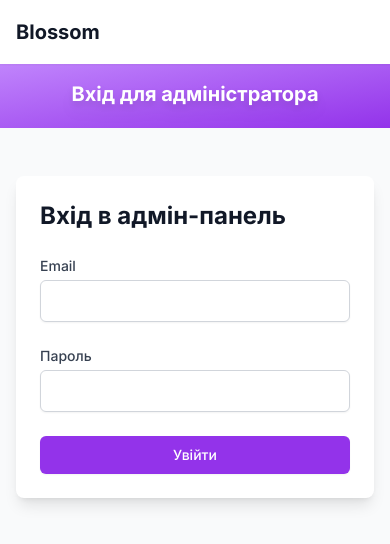
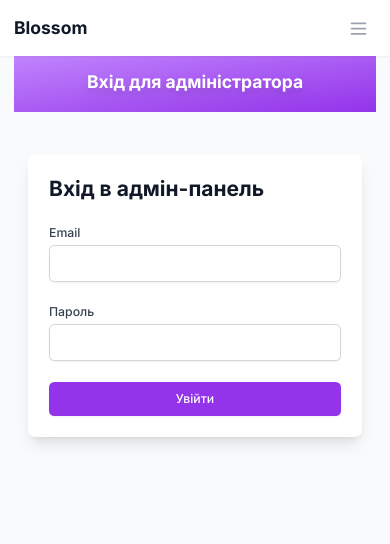
Before and after one commit to Blossom444/blossom, a Next.js app: page /admin/login in a window 390 px wide. Shown: the top 544 px of the page. Built offline with nearby package versions, Linux system fonts and the light colour scheme; no server answers.

Commit message:
feat: migrate from Firebase to MongoDB, update auth system and UI components

```diff
--- a/src/app/api/auth/register/route.ts
+++ b/src/app/api/auth/register/route.ts
@@ -1,70 +1,63 @@
 import { NextResponse } from 'next/server';
+import { hash } from 'bcryptjs';
 import { connectToDatabase } from '@/lib/mongodb';
-import bcrypt from 'bcryptjs';
+import User from '@/models/User';
 
-export async function POST(request: Request) {
+export async function POST(req: Request) {
   try {
-    const { name, email, password } = await request.json();
+    const { name, email, password } = await req.json();
 
+    // Валідація
     if (!name || !email || !password) {
       return NextResponse.json(
-        { error: 'Name, email and password are required' },
+        { error: 'Всі поля обов\'язкові' },
         { status: 400 }
       );
     }
 
-    const mongoose = await connectToDatabase();
-    const User = mongoose.models.User || mongoose.model('User', new mongoose.Schema({
-      name: String,
-      email: String,
-      password: String,
-      role: String,
-      isPremium: Boolean,
-      accessibleMeditations: [String],
-      accessiblePractices: [String],
-      createdAt: String
-    }));
-
-    // Check if user already exists
-    const existingUser = await User.findOne({ email });
-    if (existingUser) {
+    if (password.length < 6) {
       return NextResponse.json(
-        { error: 'User already exists' },
+        { error: 'Пароль повинен містити мінімум 6 символів' },
         { status: 400 }
       );
     }
 
-    // Hash password
-    const hashedPassword = await bcrypt.hash(password, 10);
+    // Підключення до бази даних
+    await connectToDatabase();
 
-    // Create new user
+    // Перевірка чи існує користувач
+    const existingUser = await User.findOne({ email });
+    if (existingUser) {
+      return NextResponse.json(
+        { error: 'Користувач з таким email вже існує' },
+        { status: 400 }
+      );
+    }
+
+    // Хешування паролю
+    const hashedPassword = await hash(password, 12);
+
+    // Створення нового користувача
     const user = await User.create({
       name,
       email,
       password: hashedPassword,
       role: 'user',
-      isPremium: false,
-      accessibleMeditations: [],
-      accessiblePractices: [],
-      createdAt: new Date().toISOString()
+      createdAt: new Date(),
+      updatedAt: new Date(),
     });
 
-    const userResponse = {
-      _id: user._id.toString(),
-      name: user.name,
-      email: user.email,
-      role: user.role,
-      isPremium: user.isPremium,
-      accessibleMeditations: user.accessibleMeditations,
-      accessiblePractices: user.accessiblePractices,
-      createdAt: user.createdAt
-    };
+    // Видаляємо пароль з відповіді
+    const { password: _, ...userWithoutPassword } = user.toObject();
 
-    return NextResponse.json(userResponse);
+    return NextResponse.json(
+      { message: 'Користувача успішно створено', user: userWithoutPassword },
+      { status: 201 }
+    );
   } catch (error) {
     console.error('Registration error:', error);
     return NextResponse.json(
-      { error: 'Internal server error' },
+      { error: 'Помилка при реєстрації' },
       { status: 500 }
     );
   }
--- a/src/app/globals.css
+++ b/src/app/globals.css
@@ -75,16 +75,53 @@
   }
 }
 
+html {
+  font-size: 16px;
+  -webkit-text-size-adjust: 100%;
+  -ms-text-size-adjust: 100%;
+}
+
 body {
   color: rgb(var(--foreground-rgb));
   background: rgb(var(--background-rgb));
   min-height: 100vh;
   display: flex;
   flex-direction: column;
+  overflow-x: hidden;
+  -webkit-overflow-scrolling: touch;
 }
 
 main {
   flex: 1;
+  padding: 0;
+}
+
+/* Мобільні стилі */
+@media (max-width: 768px) {
+  html {
+    font-size: 14px;
+  }
+
+  body {
+    padding: 0;
+    margin: 0;
+  }
+
+  main {
+    padding: 0 1rem;
+  }
+
+  .container {
+    padding: 0 1rem;
+  }
+}
+
+/* Touch-friendly стилі */
+@media (pointer: coarse) {
+  button, a {
+    min-height: 44px;
+    min-width: 44px;
+  }
 }
 
 /* Додаткові стилі для кращого відображення */
@@ -108,6 +145,14 @@ main {
   max-width: 800px;
 }
 
+@media (max-width: 768px) {
+  .pdf-container {
+    margin: 1rem;
+    padding: 1rem;
+    border-radius: 0.25rem;
+  }
+}
+
 .pdf-content {
   font-family: 'Inter', sans-serif;
   line-height: 1.6;
@@ -121,11 +166,25 @@ main {
   color: #1a1a1a;
 }
 
+@media (max-width: 768px) {
+  .pdf-content h1 {
+    font-size: 1.5rem;
+    margin-bottom: 1rem;
+  }
+}
+
 .pdf-content h2 {
   font-size: 1.5rem;
   font-weight: 600;
   margin: 2rem 0 1rem;
   color: #2a2a2a;
+}
+
+@media (max-width: 768px) {
+  .pdf-content h2 {
+    font-size: 1.25rem;
+    margin: 1.5rem 0 0.75rem;
+  }
 }
 
 .pdf-content p {
@@ -137,6 +196,19 @@ main {
   padding-left: 2rem;
 }
 
+@media (max-width: 768px) {
+  .pdf-content ul, .pdf-content ol {
+    padding-left: 1.5rem;
+  }
+}
+
 .pdf-content li {
   margin-bottom: 0.5rem;
 }
+
+/* Покращення для торкових пристроїв */
+.touch-target {
+  min-height: 44px;
+  min-width: 44px;
+  padding: 8px 12px;
+}
--- a/src/app/layout.tsx
+++ b/src/app/layout.tsx
@@ -10,6 +10,7 @@ const inter = Inter({ subsets: ['latin'] })
 export const metadata: Metadata = {
   title: 'Blossom - Медитації та Розвиток',
   description: 'Платформа для медитацій та особистого розвитку',
+  viewport: 'width=device-width, initial-scale=1, maximum-scale=1, user-scalable=no',
 }
 
 export default function RootLayout({
@@ -21,14 +22,14 @@ export default function RootLayout({
     <html lang="uk">
       <head>
         <meta charSet="utf-8" />
-        <meta name="viewport" content="width=device-width, initial-scale=1" />
+        <meta name="viewport" content="width=device-width, initial-scale=1, maximum-scale=1, user-scalable=no" />
         <link rel="icon" href="/favicon.ico" />
       </head>
-      <body className={`${inter.className} h-full bg-gray-50 antialiased`}>
+      <body className={`${inter.className} h-full bg-gray-50 antialiased overflow-x-hidden`}>
         <SessionProvider>
           <AuthProvider>
             <Header />
-            <main className="min-h-screen bg-gray-50">
+            <main className="min-h-screen bg-gray-50 pt-0">
               {children}
             </main>
           </AuthProvider>
--- a/src/components/Header.tsx
+++ b/src/components/Header.tsx
@@ -3,22 +3,34 @@
 import Link from 'next/link';
 import { usePathname } from 'next/navigation';
 import { useSession, signOut } from 'next-auth/react';
+import { useState } from 'react';
 
 export default function Header() {
   const pathname = usePathname();
   const { data: session } = useSession();
+  const [isMobileMenuOpen, setIsMobileMenuOpen] = useState(false);
 
   const isActive = (path: string) => pathname === path;
+
+  const toggleMobileMenu = () => {
+    setIsMobileMenuOpen(!isMobileMenuOpen);
+  };
+
+  const closeMobileMenu = () => {
+    setIsMobileMenuOpen(false);
+  };
 
   return (
     <header className="bg-white shadow-sm sticky top-0 z-50">
       <nav className="max-w-7xl mx-auto px-4 sm:px-6 lg:px-8">
         <div className="flex justify-between h-16">
           <div className="flex">
-            <Link href="/" className="flex items-center">
+            <Link href="/" className="flex items-center" onClick={closeMobileMenu}>
               <span className="text-xl font-bold text-gray-900">Blossom</span>
             </Link>
-            <div className="hidden sm:ml-6 sm:flex sm:space-x-8">
+
+            {/* Desktop Navigation */}
+            <div className="hidden md:ml-6 md:flex md:space-x-8">
               <Link
                 href="/meditations"
                 className={`inline-flex items-center px-1 pt-1 border-b-2 text-sm font-medium ${
@@ -63,7 +75,9 @@ export default function Header() {
               )}
             </div>
           </div>
-          <div className="hidden sm:ml-6 sm:flex sm:items-center">
+
+          {/* Desktop Auth Menu */}
+          <div className="hidden md:ml-6 md:flex md:items-center">
             {session?.user ? (
               <div className="flex items-center space-x-4">
                 <Link
@@ -100,7 +114,125 @@ export default function Header() {
               </div>
             )}
           </div>
+
+          {/* Mobile menu button */}
+          <div className="md:hidden flex items-center">
+            <button
+              onClick={toggleMobileMenu}
+              className="inline-flex items-center justify-center p-2 rounded-md text-gray-400 hover:text-gray-500 hover:bg-gray-100 focus:outline-none focus:ring-2 focus:ring-inset focus:ring-indigo-500"
+            >
+              <span className="sr-only">Відкрити головне меню</span>
+              {!isMobileMenuOpen ? (
+                <svg className="block h-6 w-6" xmlns="http://www.w3.org/2000/svg" fill="none" viewBox="0 0 24 24" stroke="currentColor">
+                  <path strokeLinecap="round" strokeLinejoin="round" strokeWidth={2} d="M4 6h16M4 12h16M4 18h16" />
+                </svg>
+              ) : (
+                <svg className="block h-6 w-6" xmlns="http://www.w3.org/2000/svg" fill="none" viewBox="0 0 24 24" stroke="currentColor">
+                  <path strokeLinecap="round" strokeLinejoin="round" strokeWidth={2} d="M6 18L18 6M6 6l12 12" />
+                </svg>
+              )}
+            </button>
+          </div>
         </div>
+
+        {/* Mobile Navigation Menu */}
+        {isMobileMenuOpen && (
+          <div className="md:hidden">
+            <div className="pt-2 pb-3 space-y-1">
+              <Link
+                href="/meditations"
+                onClick={closeMobileMenu}
+                className={`block pl-3 pr-4 py-2 border-l-4 text-base font-medium ${
+                  isActive('/meditations')
+                    ? 'bg-indigo-50 border-indigo-500 text-indigo-700'
+                    : 'border-transparent text-gray-600 hover:bg-gray-50 hover:border-gray-300 hover:text-gray-800'
+                }`}
+              >
+                Медитації
+              </Link>
+              <Link
+                href="/practices"
+                onClick={closeMobileMenu}
+                className={`block pl-3 pr-4 py-2 border-l-4 text-base font-medium ${
+                  isActive('/practices')
+                    ? 'bg-indigo-50 border-indigo-500 text-indigo-700'
+                    : 'border-transparent text-gray-600 hover:bg-gray-50 hover:border-gray-300 hover:text-gray-800'
+                }`}
+              >
+                Практики
+              </Link>
+              <Link
+                href="/planner"
+                onClick={closeMobileMenu}
+                className={`block pl-3 pr-4 py-2 border-l-4 text-base font-medium ${
+                  isActive('/planner')
+                    ? 'bg-indigo-50 border-indigo-500 text-indigo-700'
+                    : 'border-transparent text-gray-600 hover:bg-gray-50 hover:border-gray-300 hover:text-gray-800'
+                }`}
+              >
+                Планер Blossom
+              </Link>
+              {session?.user?.role === 'admin' && (
+                <Link
+                  href="/admin"
+                  onClick={closeMobileMenu}
+                  className={`block pl-3 pr-4 py-2 border-l-4 text-base font-medium ${
+                    isActive('/admin')
+                      ? 'bg-red-50 border-red-500 text-red-700'
+                      : 'border-transparent text-red-600 hover:bg-red-50 hover:border-red-300 hover:text-red-800'
+                  }`}
+                >
+                  Адмін панель
+                </Link>
+              )}
+            </div>
+
+            {/* Mobile Auth Menu */}
+            <div className="pt-4 pb-3 border-t border-gray-200">
+              {session?.user ? (
+                <div className="space-y-1">
+                  <Link
+                    href="/profile"
+                    onClick={closeMobileMenu}
+                    className={`block pl-3 pr-4 py-2 border-l-4 text-base font-medium ${
+                      isActive('/profile')
+                        ? 'bg-indigo-50 border-indigo-500 text-indigo-700'
+                        : 'border-transparent text-gray-600 hover:bg-gray-50 hover:border-gray-300 hover:text-gray-800'
+                    }`}
+                  >
+                    Особистий кабінет
+                  </Link>
+                  <button
+                    onClick={() => {
+                      signOut({ callbackUrl: '/' });
+                      closeMobileMenu();
+                    }}
+                    className="block w-full text-left pl-3 pr-4 py-2 border-l-4 border-transparent text-base font-medium text-gray-600 hover:bg-gray-50 hover:border-gray-300 hover:text-gray-800"
+                  >
+                    Вийти
+                  </button>
+                </div>
+              ) : (
+                <div className="space-y-1">
+                  <Link
+                    href="/login"
+                    onClick={closeMobileMenu}
+                    className="block pl-3 pr-4 py-2 border-l-4 border-transparent text-base font-medium text-gray-600 hover:bg-gray-50 hover:border-gray-300 hover:text-gray-800"
+                  >
+                    Увійти
+                  </Link>
+                  <Link
+                    href="/register"
+                    onClick={closeMobileMenu}
+                    className="block pl-3 pr-4 py-2 border-l-4 border-transparent text-base font-medium bg-indigo-600 text-white hover:bg-indigo-700"
+                  >
+                    Зареєструватися
+                  </Link>
+                </div>
+              )}
+            </div>
+          </div>
+        )}
       </nav>
     </header>
   );
```
Also changed, not shown: src/app/login/page.tsx (+7 -3 lines), src/lib/auth.ts (+26 -9 lines), src/models/User.ts (+16 -15 lines).
